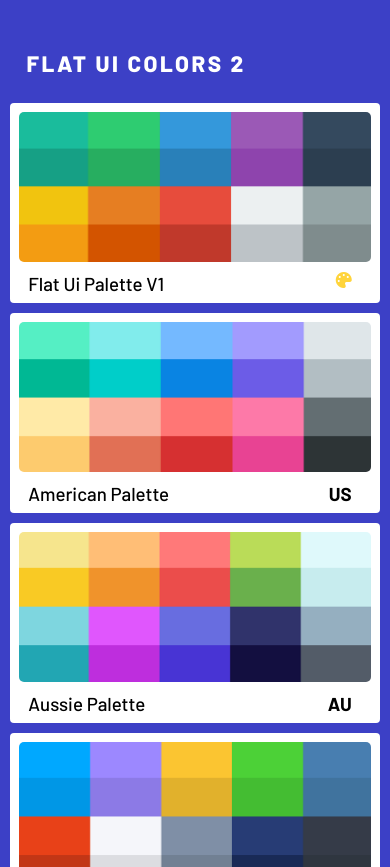
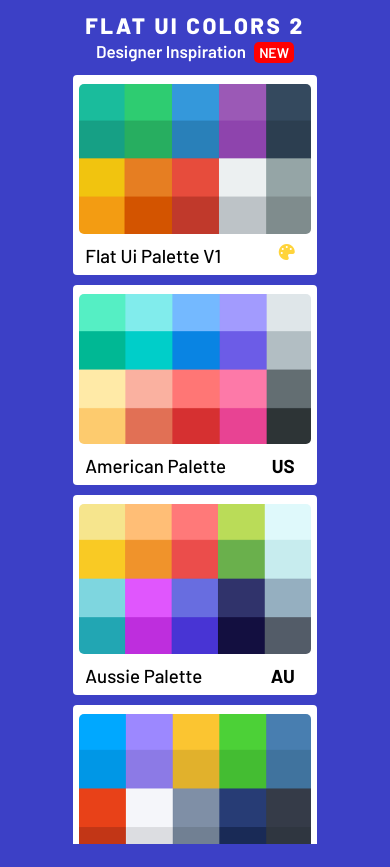
Before and after one commit to thatoneumer/Flat-UI-Color-palette, a plain HTML site: page index.html in a window 390 px wide. Shown: the top 867 px of the page. After the commit the page ends 844 px from the top, so only its background shows below. Drawn offline with Linux system fonts and the light colour scheme.

Commit message:
some media changes

```diff
--- a/Stylesheets/Style.css
+++ b/Stylesheets/Style.css
@@ -12,7 +12,6 @@ body
 {
     background-color: #3C40C6;
     background-size: cover;
-    overflow-x: hidden;
 }
 
 .main-container
@@ -26,30 +25,31 @@ body
 
 .container
 {
-    height: 95vh;
-    width: 95vw;
+    height: 100%;
+    width: 1100px;
     display: flex;
     flex-direction: column;
-    justify-content: center;
+    justify-content: space-between;
     align-items: center;
 }
 
 .top
 {
-    width: 100%;
+    width: 90%;
     height: 80px;
     display: flex;
     justify-content: center;
     align-items: center;
+    gap: 50px;
 }
 
 .top-text
 {
     display: flex;
     align-items: center;
-    width: 91%;
+    justify-content: space-between;
+    width: 100%;
     height: 55px;
-    position: relative;
 }
 
 .left h1
@@ -66,8 +66,6 @@ body
 .right
 {
     display: flex;
-    position: absolute;
-    right: 0;
     font-family: "Barlow", sans-serif;
     gap: 50px;
     font-size: 17px ;
@@ -103,10 +101,10 @@ body
 .box
 {
     width: 100%;
-    height: 85vh;
+    height: 100vh;
     display: flex;
     align-items: center;
-    justify-content: space-evenly;
+    justify-content: space-around;
 }
 
 .card-box
@@ -169,30 +167,30 @@ body
 }
 
 
-/* @media screen and (max-width:965px){
-    .box
-    {
-        flex-direction: column;
-        gap: 10px;
-    }
-} */
-
-
-
-
-@media  screen and (max-width: 638px) {
+@media  screen and (max-width: 824px) {
 
     .container
     {
         display: flex;
-        justify-content: center;
+        justify-content: space-around;
         align-items: center;
         height: 100%;
+        overflow-y: scroll;
+    }
+
+    .top-text
+    {
+        justify-content: center;
+        flex-direction: column;
     }
 
     .right
     {
-        display: none;
+        display: flex;
+        flex-direction: column;
+        justify-content: center;
+        align-items: center;
+        gap: 0;
     }
 
     .card-box
@@ -208,12 +206,26 @@ body
     .box
     {
         flex-direction: column;
+        height: 100%;
         gap: 10px;
+    }
+
+        .top
+    {
+        padding-top: 10px;
+        padding-bottom: 10px;
+    }
+
+    .top-text
+    {
+        justify-content: space-evenly;
+        width: 80% ;
     }
 
     .card-box
     {
         flex-direction: row;
+        align-items: center;
         gap: 10px;
         width: 90%;
     }
@@ -226,4 +238,18 @@ body
         flex-direction: column;
         width: 100%;
     }
+
+    #none
+    {
+        display: none;
+    }
 }
+
+@media screen and (max-width:342px){
+    .top
+    {
+        width: 80vh;
+        padding-bottom: 10px;
+        padding-top: 10px;
+    }
+}
--- a/index.html
+++ b/index.html
@@ -17,7 +17,7 @@
                     </div>
                     <div class="right">
                         <a href="#">designer inspiration<span>new</span></a>
-                        <a href="#">subscribe</a>
+                        <a id="none" href="#">subscribe</a>
                     </div>
                 </div>
             </div>
```
